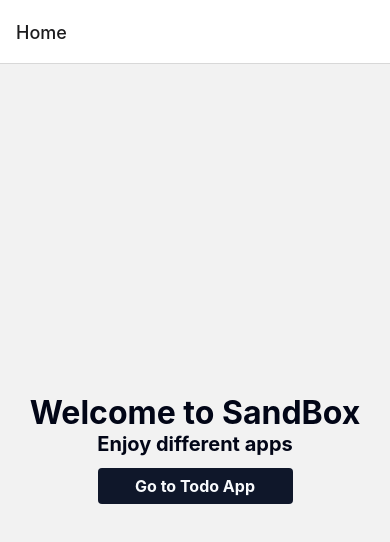
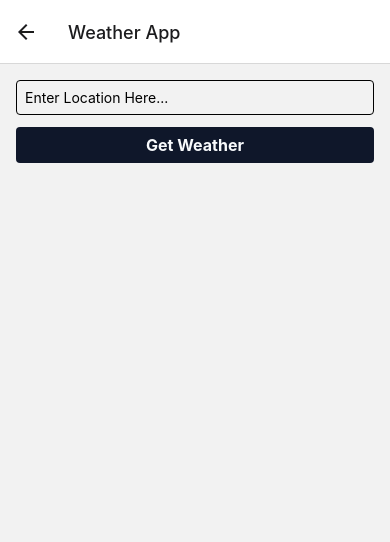
Before and after one commit to jonichi16/rn_test, a React Native app: screen /Weather in a window 390 px wide. Shown: the top 542 px of the page. Built offline with nearby package versions, Linux system fonts and the light colour scheme.

Commit message:
Add weather app

```diff
--- a/App.tsx
+++ b/App.tsx
@@ -7,10 +7,12 @@ import {NavigationContainer} from '@react-navigation/native';
 import {createNativeStackNavigator} from '@react-navigation/native-stack';
 import Home from './src/pages/Home';
 import TodoApp from './src/pages/TodoApp';
+import WeatherApp from './src/pages/WeatherApp';
 
 export type RootStackParamList = {
   Home: undefined;
   Todo: undefined;
+  Weather: undefined;
 };
 
 const Stack = createNativeStackNavigator<RootStackParamList>();
@@ -25,6 +27,11 @@ const App = () => {
           component={TodoApp}
           options={{title: 'Todo App'}}
         />
+        <Stack.Screen
+          name="Weather"
+          component={WeatherApp}
+          options={{title: 'Weather App'}}
+        />
       </Stack.Navigator>
     </NavigationContainer>
   );
--- /dev/null
+++ b/src/models/weatherModels/Weather.ts
@@ -0,0 +1,7 @@
+export type Weather = {
+  tempCelsius: string;
+  tempFahrenheit: string;
+  condition: string;
+  icon: string;
+  location: string;
+};
--- a/src/pages/Home.tsx
+++ b/src/pages/Home.tsx
@@ -24,6 +24,19 @@ const Home = ({navigation}: HomeProps) => {
           styles.btn,
         ]}>
         <Text style={styles.btnText}>Go to Todo App</Text>
+      </Pressable>
+      <Pressable
+        onPress={() => navigation.navigate('Weather')}
+        style={({pressed}) => [
+          {
+            backgroundColor: pressed
+              ? Colors.primary.p800
+              : Colors.primary.p900,
+            transform: pressed ? [{scale: 0.98}] : [{scale: 1}],
+          },
+          styles.btn,
+        ]}>
+        <Text style={styles.btnText}>Go to Weather App</Text>
       </Pressable>
     </View>
   );
--- /dev/null
+++ b/src/pages/WeatherApp.tsx
@@ -0,0 +1,102 @@
+import {Pressable, StyleSheet, Text, TextInput, View} from 'react-native';
+import React, {useState} from 'react';
+import {Colors} from '../styles';
+import {Weather} from '../models/weatherModels/Weather';
+
+const WeatherApp = () => {
+  const [location, setLocation] = useState<string>('');
+  const [weather, setWeather] = useState<Weather | null>(null);
+  const [error, setError] = useState<string>('');
+  const [isLoading, setIsLoading] = useState<boolean>(false);
+
+  const getWeather = async () => {
+    const URL = `https://api.weatherapi.com/v1/current.json?key=c8c89f0cbb4e432db7c181806232204&q=${location}/`;
+    setIsLoading(true);
+
+    try {
+      const response = await fetch(URL, {mode: 'cors'});
+      const data = await response.json();
+
+      if (data.error) {
+        setError(data.error.message);
+      }
+
+      setWeather({
+        tempCelsius: data.current.temp_c,
+        tempFahrenheit: data.current.temp_f,
+        condition: data.current.condition.text,
+        icon: data.current.condition.icon,
+        location: `${data.location.name}, ${data.location.country}`,
+      });
+    } catch (err) {
+      console.log(err);
+    } finally {
+      setIsLoading(false);
+    }
+  };
+
+  if (isLoading) {
+    return (
+      <View style={styles.loading}>
+        <Text>Loading...</Text>
+      </View>
+    );
+  }
+
+  return (
+    <View style={styles.container}>
+      <TextInput
+        style={styles.inputField}
+        onChangeText={setLocation}
+        value={location}
+        placeholder="Enter Location Here..."
+      />
+      <Pressable
+        onPress={getWeather}
+        style={({pressed}) => [
+          {
+            backgroundColor: pressed
+              ? Colors.primary.p800
+              : Colors.primary.p900,
+            transform: pressed ? [{scale: 0.98}] : [{scale: 1}],
+          },
+          styles.btn,
+        ]}>
+        <Text style={styles.btnText}>Get Weather</Text>
+      </Pressable>
+    </View>
+  );
+};
+
+export default WeatherApp;
+
+const styles = StyleSheet.create({
+  container: {
+    flex: 1,
+    alignItems: 'center',
+    padding: 16,
+  },
+  inputField: {
+    width: '100%',
+    padding: 8,
+    borderWidth: 1,
+    borderRadius: 4,
+  },
+  btn: {
+    width: '100%',
+    padding: 8,
+    borderRadius: 4,
+    marginVertical: 12,
+  },
+  btnText: {
+    color: '#f8fafc',
+    fontSize: 16,
+    fontWeight: '700',
+    textAlign: 'center',
+  },
+  loading: {
+    flex: 1,
+    justifyContent: 'center',
+    alignItems: 'center',
+  },
+});
```
